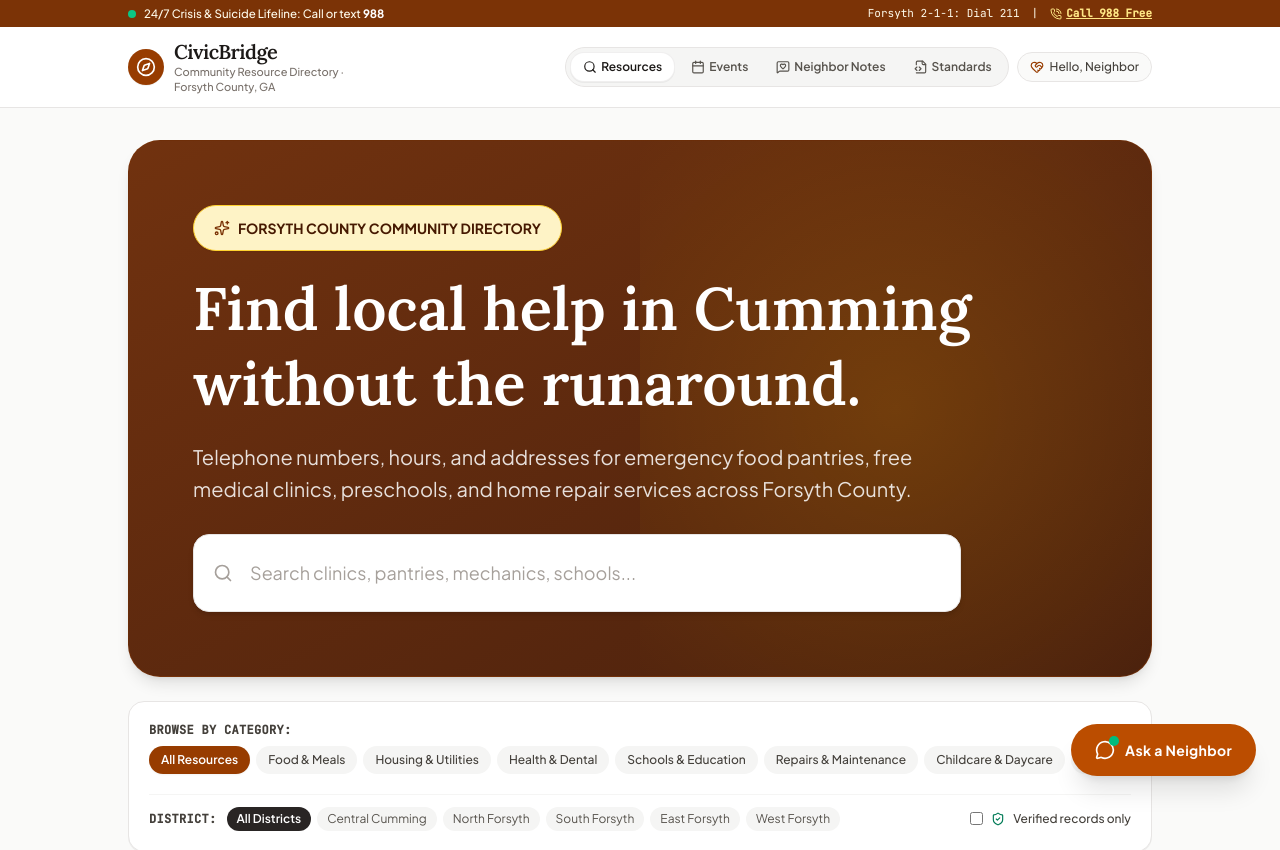
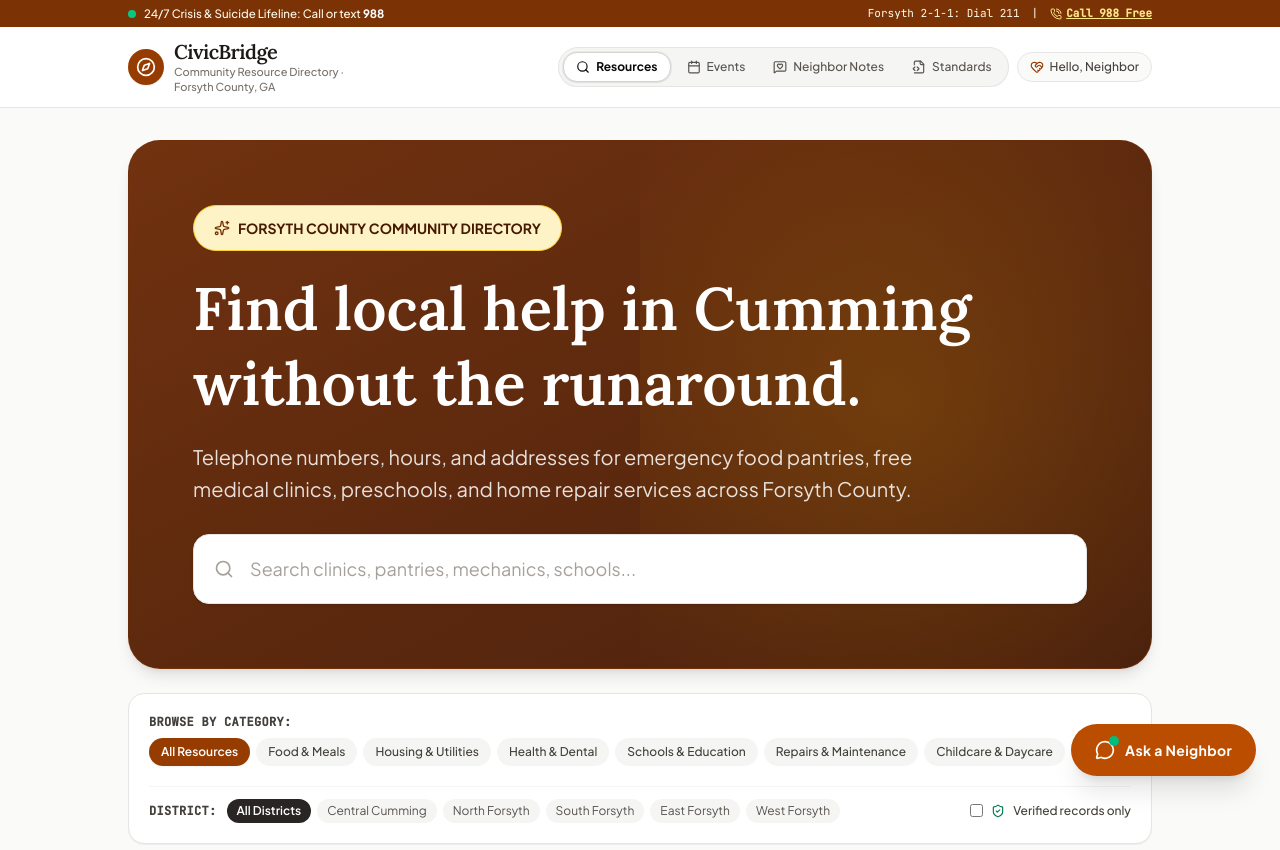
Before and after one commit to robogoli/Website-Design-Project, a React (Vite) app: page / in a window 1280 px wide. Shown: the top 850 px of the page. Built offline with nearby package versions, Linux system fonts and the light colour scheme.

Commit message:
style: update UI component aesthetics
Refine search bar layout, add chatbot hover animation, and improve navbar tab styling for better visual hierarchy.

```diff
--- a/src/App.tsx
+++ b/src/App.tsx
@@ -240,23 +240,23 @@ export function App() {
                 </p>
 
                 {/* Instant search input */}
-                <div className="pt-2">
-                  <div className="relative w-full max-w-3xl">
-                    <Search className="absolute left-5 top-1/2 -translate-y-1/2 w-5 h-5 text-stone-400" />
+                <div className="pt-2 w-full max-w-5xl">
+                  <div className="relative w-full rounded-2xl bg-white border border-stone-200 shadow-sm transition-all duration-200 hover:shadow-md focus-within:ring-4 focus-within:ring-amber-400/30">
+                    <Search className="absolute left-5 top-1/2 -translate-y-1/2 w-5 h-5 text-stone-400 pointer-events-none" />
                     <input
                       type="text"
                       list="civic-search-suggestions"
                       value={searchQuery}
                       onChange={(e) => setSearchQuery(e.target.value)}
                       placeholder="Search clinics, pantries, mechanics, schools..."
-                      className="w-full max-w-3xl rounded-2xl bg-white px-6 py-6 pl-14 text-base sm:text-lg text-stone-900 placeholder:text-stone-400 border border-stone-200 shadow-md focus:outline-none focus:ring-4 focus:ring-amber-400/30 transition-all"
+                      className="w-full rounded-2xl bg-transparent px-6 py-5 pl-14 text-base sm:text-lg text-stone-900 placeholder:text-stone-400 focus:outline-none"
                       aria-label="Search community resources"
                     />
                     {searchQuery && (
                       <button
                         type="button"
                         onClick={() => setSearchQuery('')}
-                        className="absolute right-5 top-1/2 -translate-y-1/2 p-1.5 text-stone-400 hover:text-stone-700 rounded-full"
+                        className="absolute right-5 top-1/2 -translate-y-1/2 p-1.5 text-stone-400 hover:text-stone-700 rounded-full cursor-pointer"
                         aria-label="Clear search query"
                       >
                         <X className="w-4 h-4" />
--- a/src/components/CivicChatbot.tsx
+++ b/src/components/CivicChatbot.tsx
@@ -450,7 +450,7 @@ export const CivicChatbot: React.FC<CivicChatbotProps> = ({ onSelectResource, on
         <button
           type="button"
           onClick={() => setIsOpen(true)}
-          className="fixed bottom-6 right-6 z-50 rounded-full bg-amber-700 hover:bg-amber-800 px-6 py-4 text-white shadow-xl max-w-[calc(100vw-2rem)] transition-all duration-200 cursor-pointer flex items-center gap-2.5 focus:outline-none focus:ring-4 focus:ring-amber-500/40 print:hidden group"
+          className="fixed bottom-6 right-6 z-50 rounded-full bg-amber-700 hover:bg-amber-800 hover:scale-105 px-6 py-4 text-white shadow-xl max-w-[calc(100vw-2rem)] transition-all duration-200 cursor-pointer flex items-center gap-2.5 focus:outline-none focus:ring-4 focus:ring-amber-500/40 print:hidden group"
           aria-label="Open CivicBridge Interactive Guide"
         >
           <div className="relative">
--- a/src/components/Navbar.tsx
+++ b/src/components/Navbar.tsx
@@ -81,14 +81,14 @@ export const Navbar: React.FC<NavbarProps> = ({
 
           {/* Navigation tabs & greeting badge - always visible and open */}
           <div className="flex items-center gap-1.5 sm:gap-2 flex-wrap sm:flex-nowrap overflow-x-auto pb-0.5 sm:pb-0 scrollbar-none">
-            <nav className="flex items-center gap-0.5 sm:gap-1 bg-stone-100 p-1 rounded-xl border border-stone-200" aria-label="Main Navigation">
+            <nav className="flex items-center gap-0.5 sm:gap-1 bg-stone-100 p-1 rounded-xl border border-stone-200 shadow-2xs" aria-label="Main Navigation">
               <button
                 type="button"
                 onClick={() => onSelectTab('resources')}
-                className={`px-2.5 sm:px-3 py-1.5 rounded-lg text-xs font-semibold flex items-center gap-1 transition-all cursor-pointer whitespace-nowrap ${
+                className={`px-3 py-1.5 rounded-lg text-xs flex items-center gap-1.5 transition-all cursor-pointer whitespace-nowrap ${
                   currentTab === 'resources'
-                    ? 'bg-white text-stone-900 shadow-2xs border border-stone-200/60'
-                    : 'text-stone-600 hover:text-stone-900 hover:bg-stone-200/50'
+                    ? 'bg-white text-stone-950 font-bold shadow-xs border border-stone-300 ring-1 ring-black/5'
+                    : 'text-stone-600 hover:text-stone-950 hover:bg-stone-200/90 font-medium'
                 }`}
                 aria-current={currentTab === 'resources' ? 'page' : undefined}
               >
@@ -99,10 +99,10 @@ export const Navbar: React.FC<NavbarProps> = ({
               <button
                 type="button"
                 onClick={() => onSelectTab('events')}
-                className={`px-2.5 sm:px-3 py-1.5 rounded-lg text-xs font-semibold flex items-center gap-1 transition-all cursor-pointer whitespace-nowrap ${
+                className={`px-3 py-1.5 rounded-lg text-xs flex items-center gap-1.5 transition-all cursor-pointer whitespace-nowrap ${
                   currentTab === 'events'
-                    ? 'bg-white text-stone-900 shadow-2xs border border-stone-200/60'
-                    : 'text-stone-600 hover:text-stone-900 hover:bg-stone-200/50'
+                    ? 'bg-white text-stone-950 font-bold shadow-xs border border-stone-300 ring-1 ring-black/5'
+                    : 'text-stone-600 hover:text-stone-950 hover:bg-stone-200/90 font-medium'
                 }`}
                 aria-current={currentTab === 'events' ? 'page' : undefined}
               >
@@ -113,10 +113,10 @@ export const Navbar: React.FC<NavbarProps> = ({
               <button
                 type="button"
                 onClick={() => onSelectTab('feedback')}
-                className={`px-2.5 sm:px-3 py-1.5 rounded-lg text-xs font-semibold flex items-center gap-1 transition-all cursor-pointer whitespace-nowrap ${
+                className={`px-3 py-1.5 rounded-lg text-xs flex items-center gap-1.5 transition-all cursor-pointer whitespace-nowrap ${
                   currentTab === 'feedback'
-                    ? 'bg-white text-stone-900 shadow-2xs border border-stone-200/60'
-                    : 'text-stone-600 hover:text-stone-900 hover:bg-stone-200/50'
+                    ? 'bg-white text-stone-950 font-bold shadow-xs border border-stone-300 ring-1 ring-black/5'
+                    : 'text-stone-600 hover:text-stone-950 hover:bg-stone-200/90 font-medium'
                 }`}
                 aria-current={currentTab === 'feedback' ? 'page' : undefined}
               >
@@ -127,10 +127,10 @@ export const Navbar: React.FC<NavbarProps> = ({
               <button
                 type="button"
                 onClick={() => onSelectTab('about')}
-                className={`px-2.5 sm:px-3 py-1.5 rounded-lg text-xs font-semibold flex items-center gap-1 transition-all cursor-pointer whitespace-nowrap ${
+                className={`px-3 py-1.5 rounded-lg text-xs flex items-center gap-1.5 transition-all cursor-pointer whitespace-nowrap ${
                   currentTab === 'about'
-                    ? 'bg-white text-stone-900 shadow-2xs border border-stone-200/60'
-                    : 'text-stone-600 hover:text-stone-900 hover:bg-stone-200/50'
+                    ? 'bg-white text-stone-950 font-bold shadow-xs border border-stone-300 ring-1 ring-black/5'
+                    : 'text-stone-600 hover:text-stone-950 hover:bg-stone-200/90 font-medium'
                 }`}
                 aria-current={currentTab === 'about' ? 'page' : undefined}
               >
```
